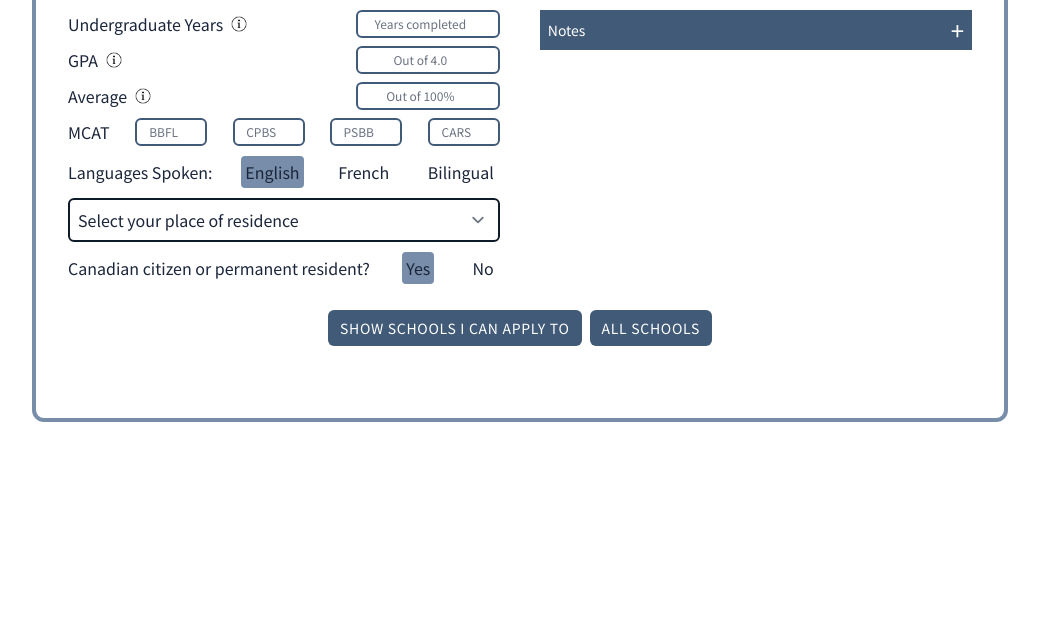
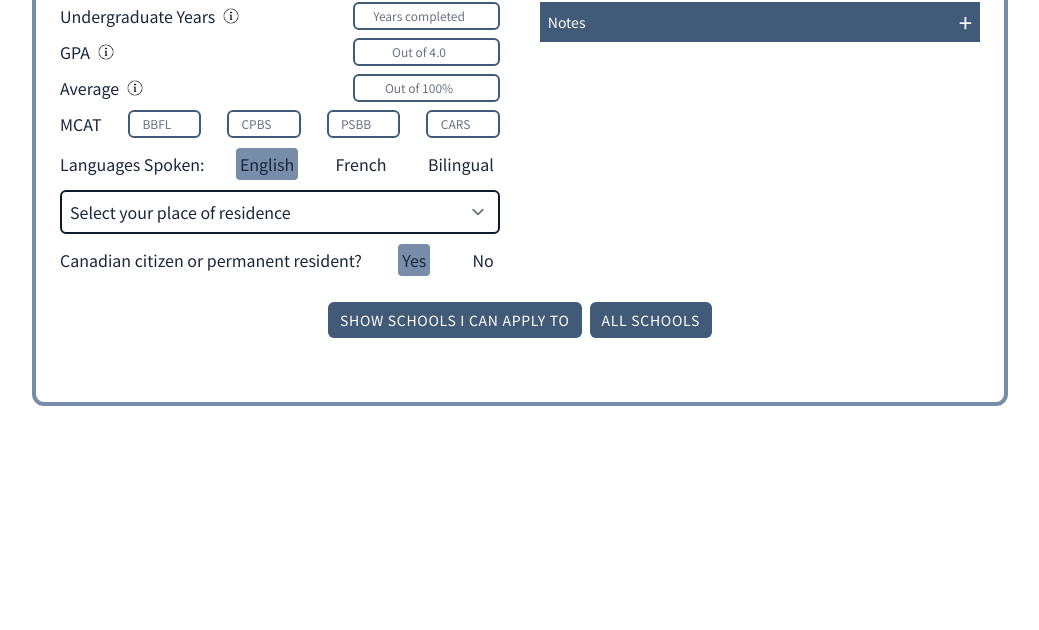
Before and after one commit to late-fall/medschool-prereqs, a website: page index.html in a window 1280 px wide. Shown: the part 170-800 px from the top of the page, without its empty margins (120-1159 px from the left). Drawn offline with Linux system fonts and the light colour scheme.

Commit message:
fix width issue

```diff
--- a/index.html
+++ b/index.html
@@ -11,7 +11,7 @@
 </head>
 <body class="font-kor max-w-full">
     <!-- wrapper -->
-    <div class="container mx-auto p-6 border-solid border-4 border-navy2 xl:w-8/12 flex flex-col items-center bg-white rounded-xl my-2 min-w-min">
+    <div class="container mx-auto p-4 border-solid border-4 border-navy2 xl:w-8/12 flex flex-col items-center bg-white rounded-xl my-2 min-w-min">
         <div class="flex gap-4 justify-between place-self-stretch mb-4 px-2">
             <img src="public/img/school2.png" alt="" class="w-10 h-10 md:w-16 md:h-16">
             <div class="flex self-end px-2 items-center md:text-xl">
```
Also changed, not shown: public/style.css.
